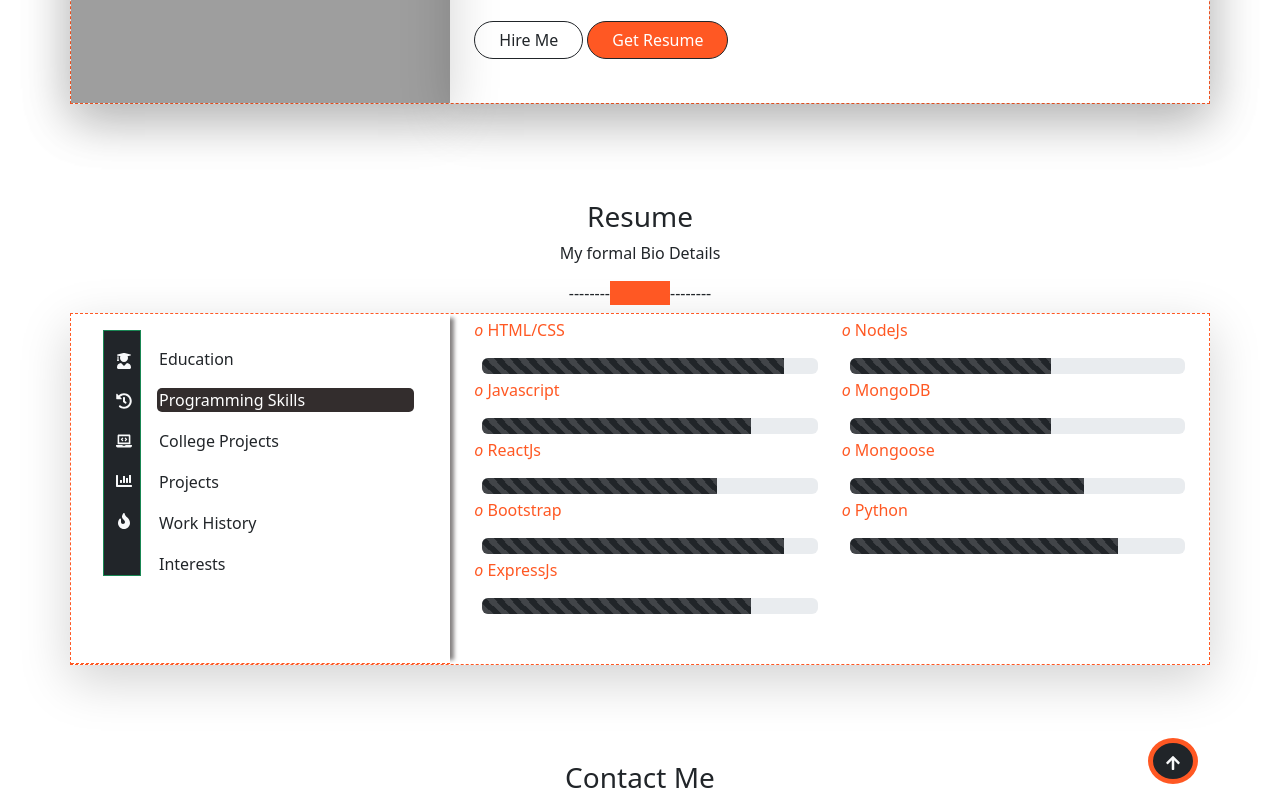
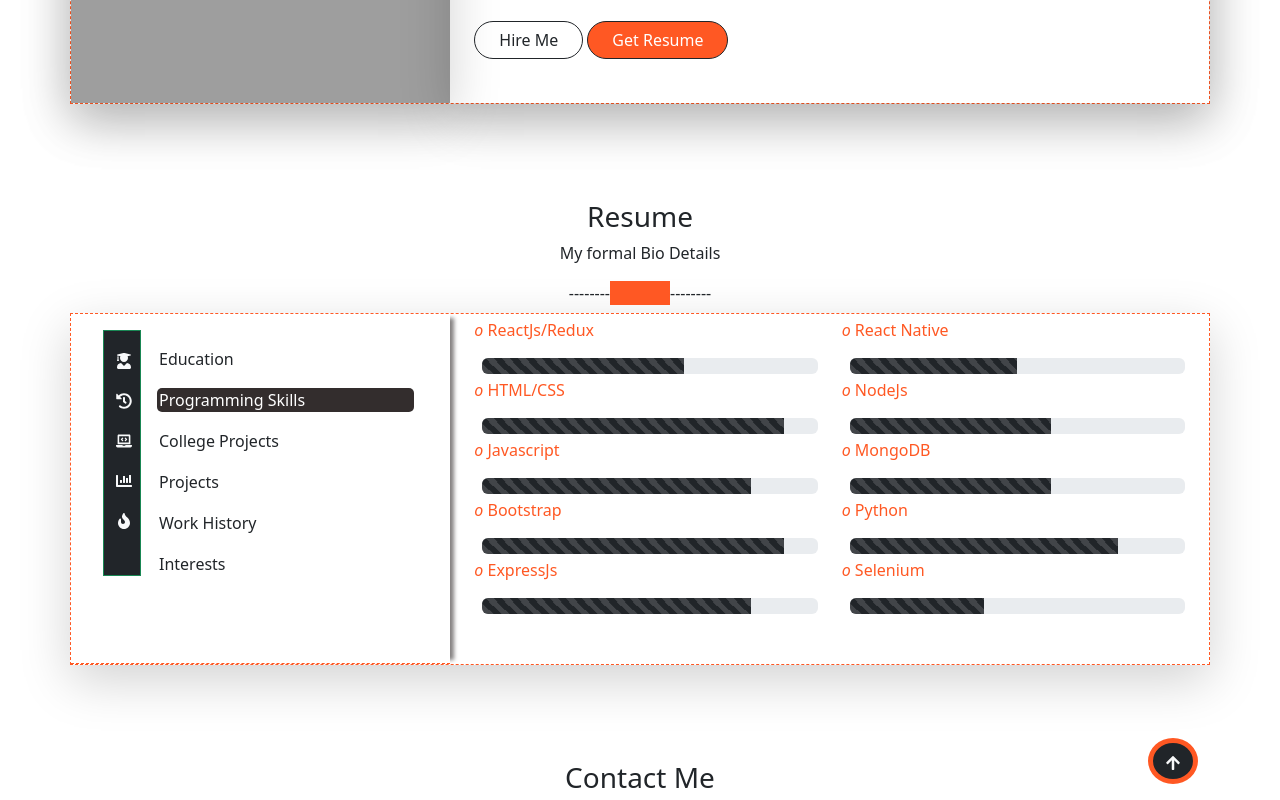
Before and after one commit to Myself-Ikram/MyPortfolio, a React (Create React App) app: page / in a window 1280 px wide. Both pictures are taken after a click on the tab "Programming Skills". Shown: the part 1019-1819 px from the top of the page. Built offline with nearby package versions, Linux system fonts and the light colour scheme; grey boxes are pictures that could not be loaded.

Commit message:
Update Skills.jsx

```diff
--- a/src/components/resume/ResumeDesc/Skills.jsx
+++ b/src/components/resume/ResumeDesc/Skills.jsx
@@ -1,11 +1,14 @@
 import React from "react";
 import Container from "react-bootstrap/Container";
 import Row from "react-bootstrap/Row";
-import Col from "react-bootstrap/Col"
 import Skill from "./Skill";
-export default function Skills(){
-    return(
+export default function Skills() {
+  return (
     <Container className="r" id="skills">
+      <Row>
+        <Skill nam="ReactJs/Redux" level="60" />
+        <Skill nam="React Native" level="50" />
+      </Row>
       <Row>
         <Skill nam="HTML/CSS" level="90" />
         <Skill nam="NodeJs" level="60" />
@@ -14,19 +17,15 @@ export default function Skills(){
         <Skill nam="Javascript" level="80" />
         <Skill nam="MongoDB" level="60" />
       </Row>
-            <Row>
-                <Skill nam="ReactJs" level="70" />
-                <Skill nam="Mongoose" level="70" />
-            </Row>
+
       <Row>
         <Skill nam="Bootstrap" level="90" />
         <Skill nam="Python" level="80" />
       </Row>
       <Row>
         <Skill nam="ExpressJs" level="80" />
-                <Col></Col>
+        <Skill nam="Selenium" level="40" />
       </Row>
     </Container>
-
-    )
+  );
 }
```
Lines whose indentation alone changed are shown as unchanged.
